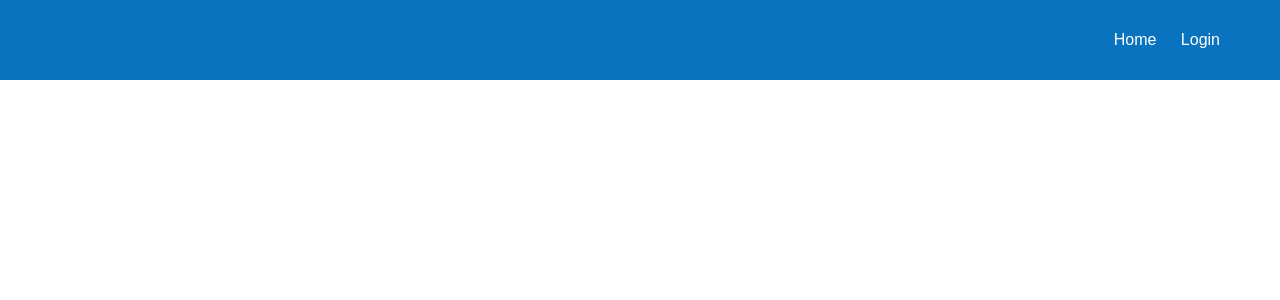
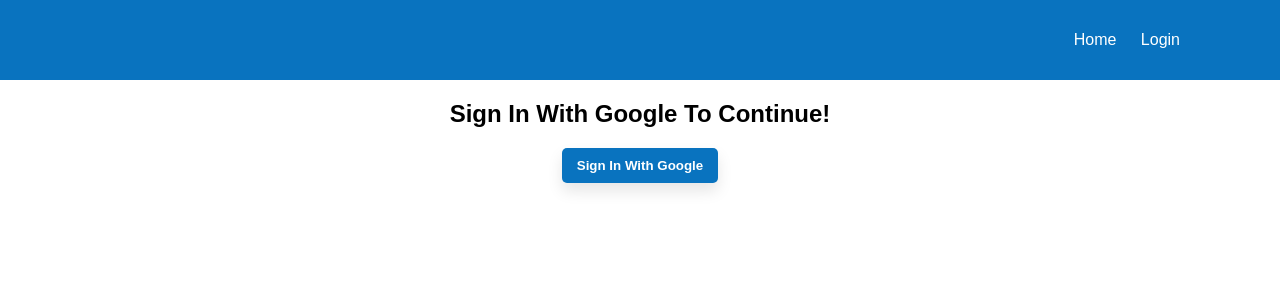
Before and after one commit to AhmedShaykh/React-Shopping-Cart, a React (Create React App) app: page /login in a window 1280 px wide. Shown: the top 300 px of the page. Built offline with nearby package versions, Linux system fonts and the light colour scheme; no server answers.

Commit message:
Add Google Auth

```diff
--- a/public/index.html
+++ b/public/index.html
@@ -22,7 +22,7 @@
       work correctly both with client-side routing and a non-root public URL.
       Learn how to configure a non-root public URL by running `npm run build`.
     -->
-  <title>TypeScript Firebase CRUD App!</title>
+  <title>React TypeScript CRUD App!</title>
 </head>
 
 <body>
--- a/src/App.css
+++ b/src/App.css
@@ -29,3 +29,32 @@
   padding-bottom: 2px;
   margin: 10px;
 }
+
+.navbar .user {
+  display: flex;
+  justify-content: center;
+  align-items: center;
+  margin-right: 40px;
+}
+
+.user p {
+  font-size: 15px;
+  margin-right: 10px;
+  color: white;
+}
+
+.user img {
+  font-size: 15px;
+  border-radius: 50%;
+}
+
+button {
+  cursor: pointer;
+  padding: 10px 15px;
+  font-weight: bold;
+  border-radius: 5px;
+  color: white;
+  border: none;
+  background-color: rgb(9, 115, 191);
+  box-shadow: 0px 8px 15px rgba(0, 0, 0, 0.10);
+}
--- a/src/Components/Navbar.tsx
+++ b/src/Components/Navbar.tsx
@@ -1,13 +1,42 @@
 import { FC } from 'react';
 import { Link } from "react-router-dom";
+import { auth } from "../Config/Firebase";
+import { useAuthState } from "react-firebase-hooks/auth";
+import { signOut } from "firebase/auth";
 
 const Navbar: FC = () => {
+
+    const [user] = useAuthState(auth);
+
+    const signUserOut = async () => {
+        await signOut(auth);
+    };
+
     return (
         <div className="navbar">
             <div className="links">
                 <Link to="/"> Home </Link>
                 <Link to="/login"> Login </Link>
             </div>
+
+            <div className="user">
+                {user && (
+                    <>
+                        <p> {user?.displayName} </p>
+                        <img
+                            src={user?.photoURL || ""}
+                            width="20"
+                            height="20"
+                            style={{marginRight: "10px"}}
+                        />
+
+                        <button
+                            style={{ marginLeft: "10px", backgroundColor: "rgb(245, 12, 16)" }}
+                            onClick={signUserOut}
+                        > Log Out</button>
+                    </>
+                )}
+            </div>
         </div>
     )
 };
--- a/src/Pages/Login.tsx
+++ b/src/Pages/Login.tsx
@@ -1,9 +1,26 @@
 import { FC } from 'react';
+import { auth, provider } from "../Config/Firebase";
+import { signInWithPopup } from "firebase/auth";
+import { useNavigate } from "react-router-dom";
 
 const Login: FC = () => {
+
+    const navigate = useNavigate();
+
+    const signInWithGoogle = async () => {
+        const result = await signInWithPopup(auth, provider);
+        console.log(result);
+        navigate("/");
+    };
+
     return (
         <div>
-
+            <h2>
+                Sign In With Google To Continue!
+            </h2>
+            <button onClick={signInWithGoogle}>
+                Sign In With Google
+            </button>
         </div>
     )
 };
--- a/src/Pages/Main.tsx
+++ b/src/Pages/Main.tsx
@@ -3,7 +3,7 @@
 const Main: FC = () => {
     return (
         <div>
-            <h1>hELLO</h1>
+            <h1>Welcome To Home Page</h1>
         </div>
     )
 };
```
